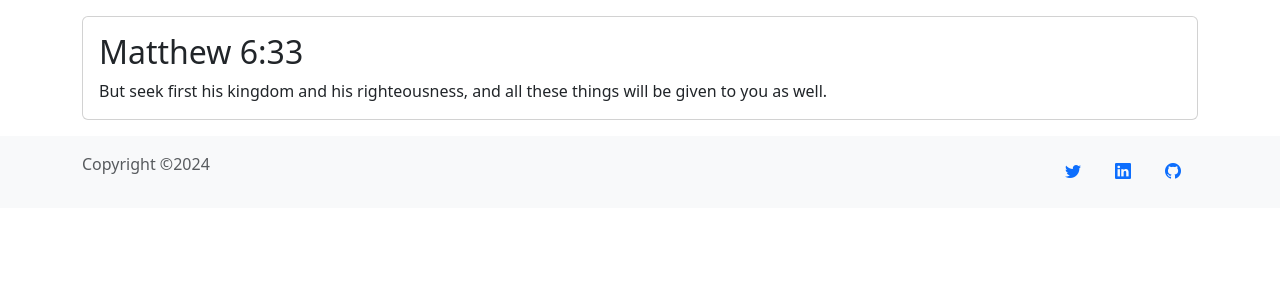
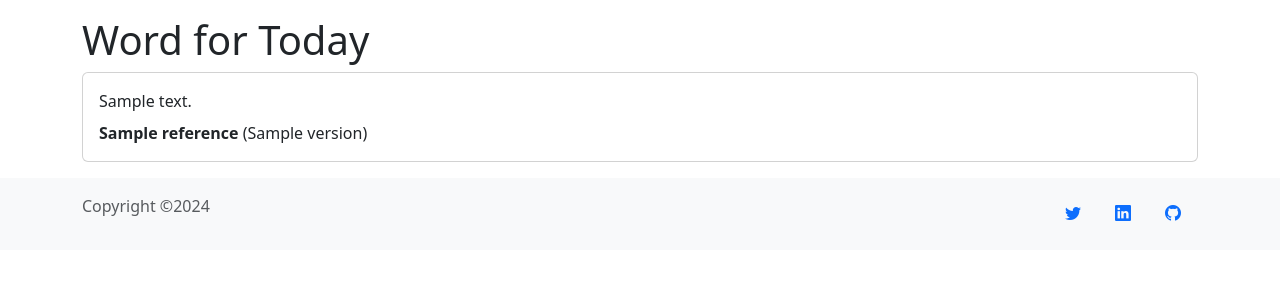
Before and after one commit to OfomiMatthew/django_bible_review, a Django app: page /verse/ in a window 1280 px wide. Shown: the part 82-382 px from the top of the page. Run offline with Django 4.2, Linux system fonts and the light colour scheme; a database or web service that is not in the repository returns one stand-in record (values such as "Sample title"); data that the repository does not hold is empty.

Commit message:
verse of the day done

```diff
--- a/BibleReviewApp/views.py
+++ b/BibleReviewApp/views.py
@@ -1,8 +1,8 @@
-from django.shortcuts import render
+from django.shortcuts import render,get_object_or_404
 
 from BibleReviewApp.models import BibleCharacter
 
-from django.shortcuts import get_object_or_404
+
 
 
 def home(request):
--- a/wordForToday/templates/api.html
+++ b/wordForToday/templates/verse.html
@@ -6,14 +6,15 @@
 
 
 {% block content %}
-
+<h1>Word for Today</h1>
 <div class="card mb-3">
   <div class="row g-0">
 
+
     <div>
       <div class="card-body">
-    <h2 class="card-title">{{random_verse.scripture}}</h2>
-    <p class="card-text">{{random_verse.text}}</p>
+    <p class="card-title">{{verse}}</p>
+    <p class="card-text"><strong>{{reference}}</strong> ({{version}})</p>
 
   </div>
   </div>
--- a/wordForToday/views.py
+++ b/wordForToday/views.py
@@ -1,25 +1,18 @@
 from django.shortcuts import render
-# import requests
+import requests
 import random
 
 
 def fetchData(request):
-    # api_url = 'https://bible-api.com/john+3:16'
-    # Make a GET request to the API
-    # response = requests.get(api_url)
-    # Parse the JSON response
-    # verse_data = response.json()
-    # Extract the verse text
-    # verse_text = verse_data['text']
-    # return render(request, 'api.html', {'verse_text': verse_text})
+    url = "https://beta.ourmanna.com/api/v1/get/?format=json"
+    response = requests.get(url)
+    if response.status_code == 200:
+        data = response.json()
+        verse = data['verse']['details']['text']
+        reference = data['verse']['details']['reference']
+        version = data['verse']['details']['version']
+        context = {'verse':verse,'reference':reference,'version':version}
 
-    bible_verses = [
-        {"scripture": "John 3:16", "text": "For God so loved the world that he gave his one and only Son, that whoever believes in him shall not perish but have eternal life."},
-        {"scripture": "Matthew 6:33", "text": "But seek first his kingdom and his righteousness, and all these things will be given to you as well."},
-        {"scripture": "Philippians 4:13", "text": "I can do all this through him who gives me strength."},
-        # Add more verses as needed
-    ]
-
-    random_verse = random.choice(bible_verses)
-
-    return render(request, 'api.html', {'random_verse': random_verse})
+    else:
+        context = {'error': 'Failed to retrieve the verse of the day.'}
+    return render(request, 'verse.html', context)
```
Also changed, not shown: BibleReviewApp/templates/home.html (+11 -4 lines), requirements.txt (added, +10 -0 lines), db.sqlite3, 1 other file.
